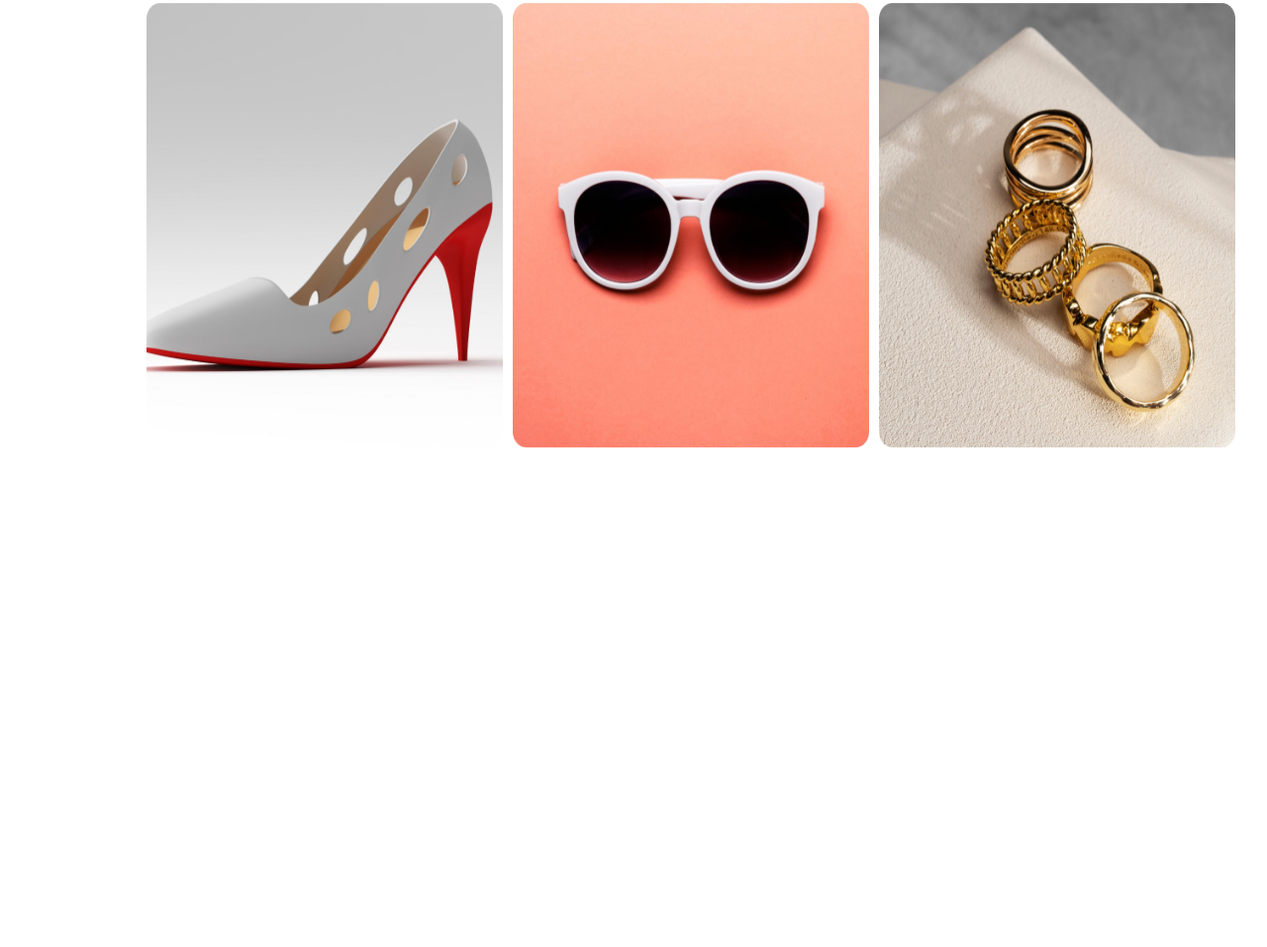
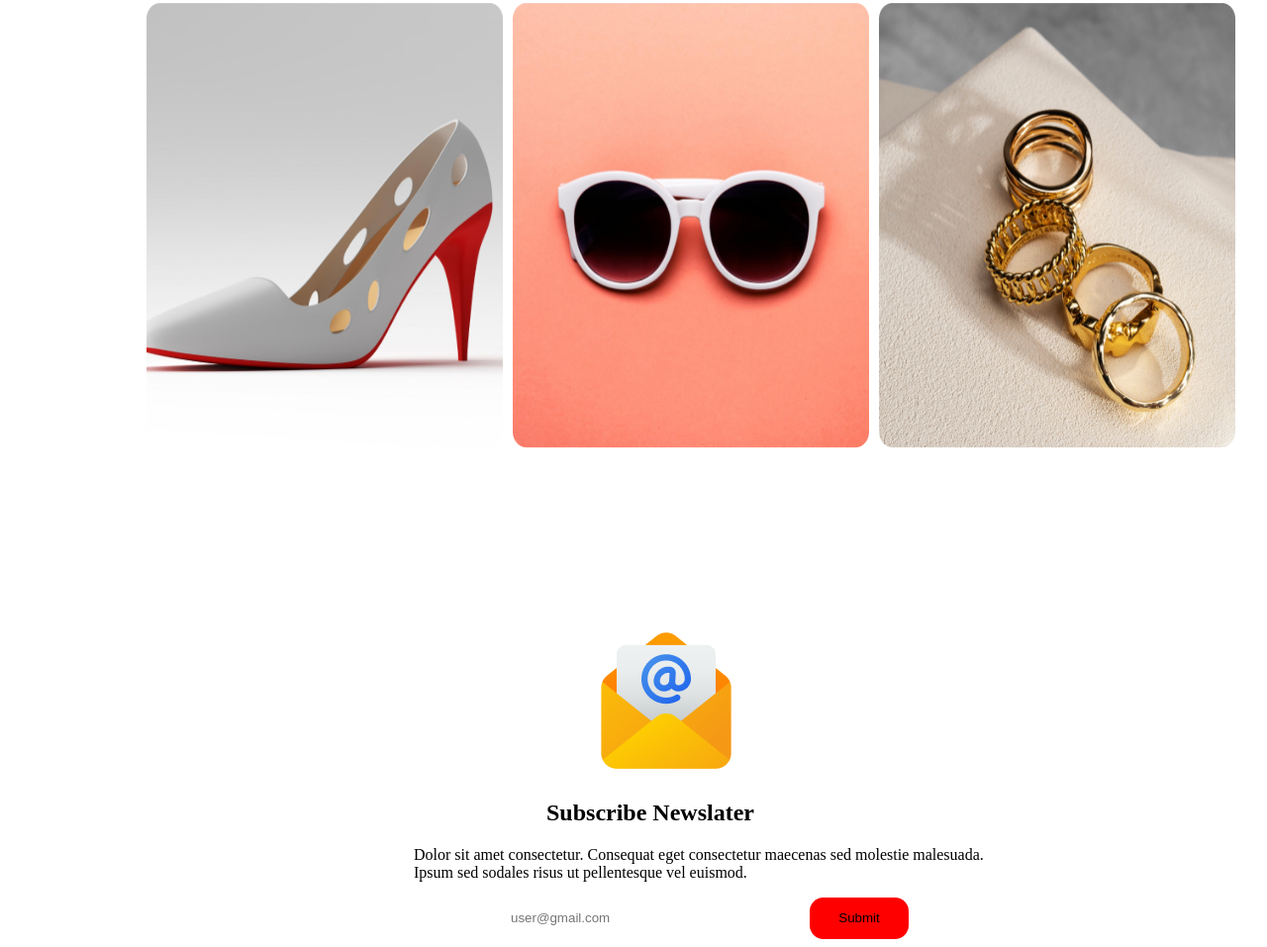
Before and after one commit to yuvraj141/assignment, a plain HTML site: page index.html in a window 1280 px wide. Shown: the part 3878-4835 px from the top of the page at 99% size. Before the commit the page ends 4339 px from the top, so only its background shows below. Drawn offline with Linux system fonts and the light colour scheme.

Commit message:
Newslatter section done

```diff
--- a/index.html
+++ b/index.html
@@ -83,5 +83,17 @@
         </div>
       </div>
     </section>
+    <!-- section-6 -->
+    <section>
+      <div class="section-6">
+        <div class="section6-content">
+          <img class="img-6" src="images/Group 61.png" alt="">
+          <h1 class="heading-6">Subscribe Newslater</h1>
+          <p class="p-6">Dolor sit amet consectetur. Consequat eget consectetur maecenas sed molestie malesuada. <br> Ipsum sed sodales risus ut pellentesque vel euismod. </p>
+          <input class="e-6" type="email" placeholder="user@gmail.com"><input class="submit" type="submit">
+
+        </div>
+      </div>
+    </section>
 </body>
 </html>
--- a/style.css
+++ b/style.css
@@ -135,3 +135,36 @@ padding: 100px 20px 20px 20px;
     display: flex;
     gap: 10px;
 }
+/* section-6 */
+.section-6{
+    margin-top: 100px;
+    max-width: 1100px;
+    margin-left: 140px;
+}
+.section6-content{
+    padding-top: 80px;
+}
+.img-6{
+ margin-left: 450px;
+}
+.heading-6{
+margin-left: 404px;
+}
+.p-6{
+margin-left: 270px;
+}
+.e-6{
+    margin-left: 366px;
+    width: 300px;
+    border-radius: 8px;
+    background-color: #fff;
+    border: none;
+    height: 40px;
+}
+.submit{
+    height: 42px;
+    background-color: #F00;
+    border-radius: 14px ;
+    width: 100px;
+    border: none;
+}
```
